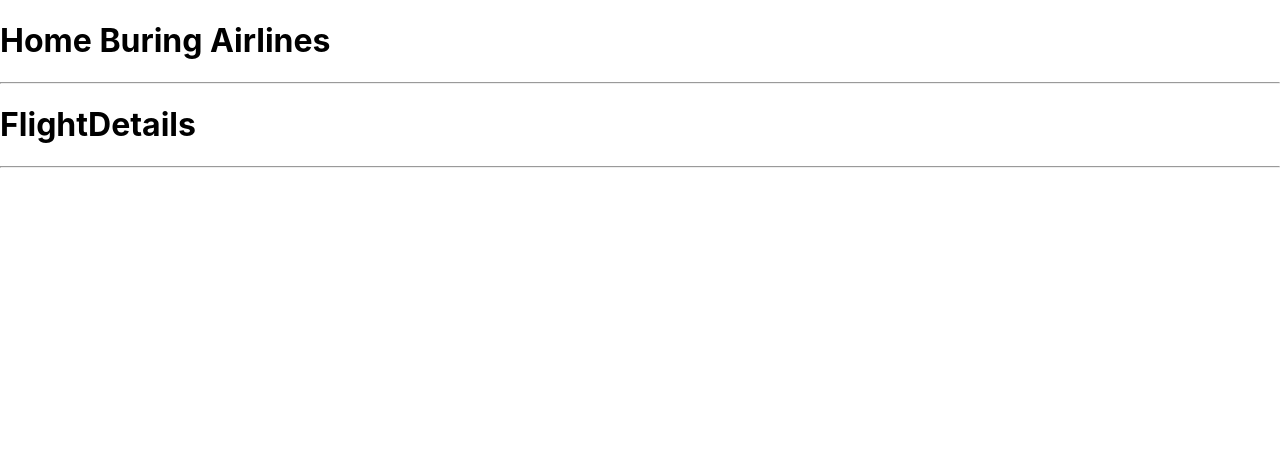
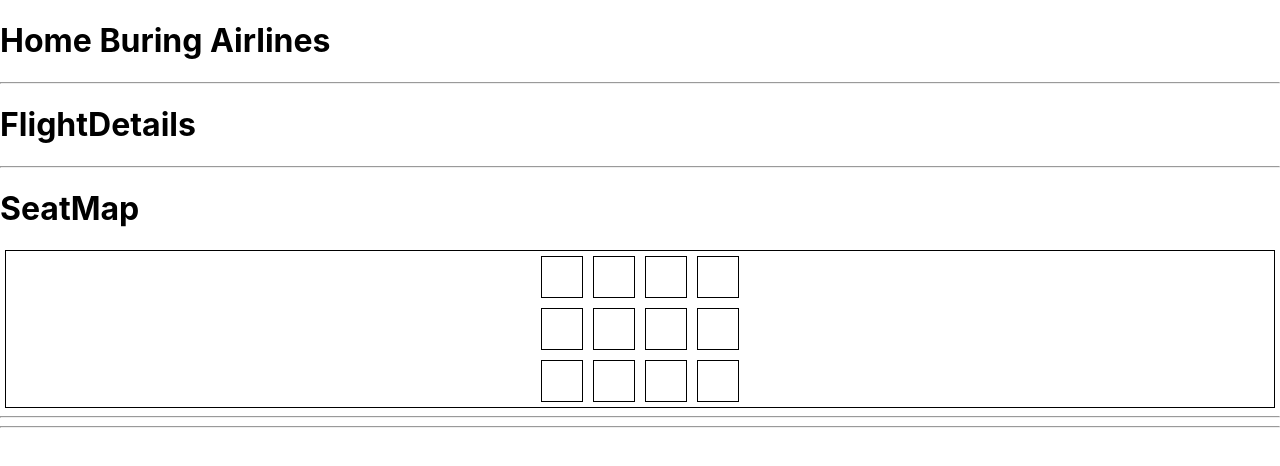
Before and after one commit to harrypatrick94/react-burning-airplanes, a React (Create React App) app: page /#/flightdetails in a window 1280 px wide. Shown: the top 466 px of the page. Built offline with nearby package versions, Linux system fonts and the light colour scheme.

Commit message:
hard cokde game board

```diff
--- a/src/App.css
+++ b/src/App.css
@@ -36,3 +36,26 @@
     transform: rotate(360deg);
   }
 }
+/* Seat Map */
+.seatPlan {
+  border: 1px solid black;
+  margin: 5px;
+}
+
+.row {
+  border: 1px solid black;
+  margin: 5px;
+  height: 40px;
+  width: 40px;
+}
+
+.seatPlan {
+
+
+}
+
+.columnA, .columnB, .columnC {
+  display: flex;
+  justify-content: center;
+  /* justify-content: space-around; */
+}
--- a/src/components/FlightDetails.js
+++ b/src/components/FlightDetails.js
@@ -1,4 +1,5 @@
 import React from 'react';
+import SeatMap from './SeatMap'
 
 class FlightDetails extends React.Component {
 
@@ -7,6 +8,10 @@ class FlightDetails extends React.Component {
       return(
         <div className="FlightDetails">
           <h1>FlightDetails</h1>
+
+          <hr/>
+          <SeatMap />
+          <hr/>
         </div>
       ) // return
     } // render
--- /dev/null
+++ b/src/components/SeatMap.js
@@ -0,0 +1,37 @@
+import React from 'react';
+import '../App.css';
+
+class SeatMap extends React.Component {
+
+  render(){
+
+    return(
+
+      <div className="seatMap">
+        <h1>SeatMap</h1>
+        <div className="seatPlan">
+          <div className="columnA">
+            <div className="row" id="a1"></div>
+            <div className="row" id="a3"></div>
+            <div className="row" id="a3"></div>
+            <div className="row" id="a4"></div>
+          </div>
+          <div className="columnB">
+            <div className="row" id="b1"></div>
+            <div className="row" id="b2"></div>
+            <div className="row" id="b3"></div>
+            <div className="row" id="b4"></div>
+          </div>
+          <div className="columnC">
+            <div className="row" id="c1"></div>
+            <div className="row" id="c2"></div>
+            <div className="row" id="c3"></div>
+            <div className="row" id="c4"></div>
+          </div>
+        </div>
+      </div>
+    )
+  }
+}
+
+export default SeatMap
```
